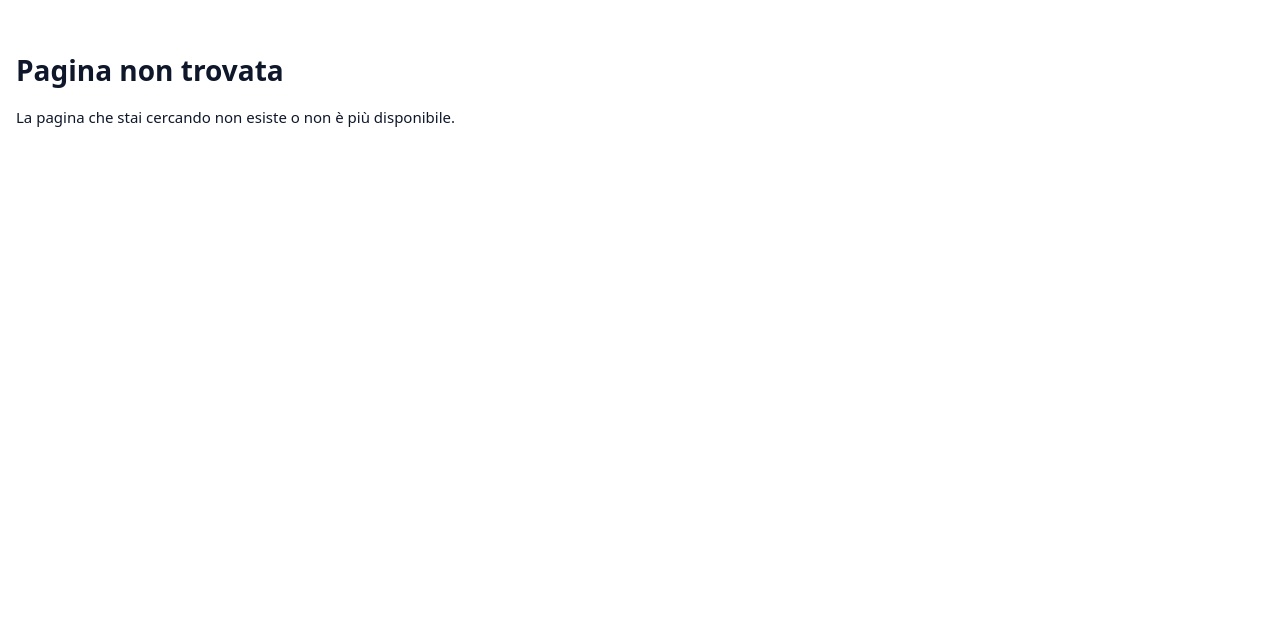
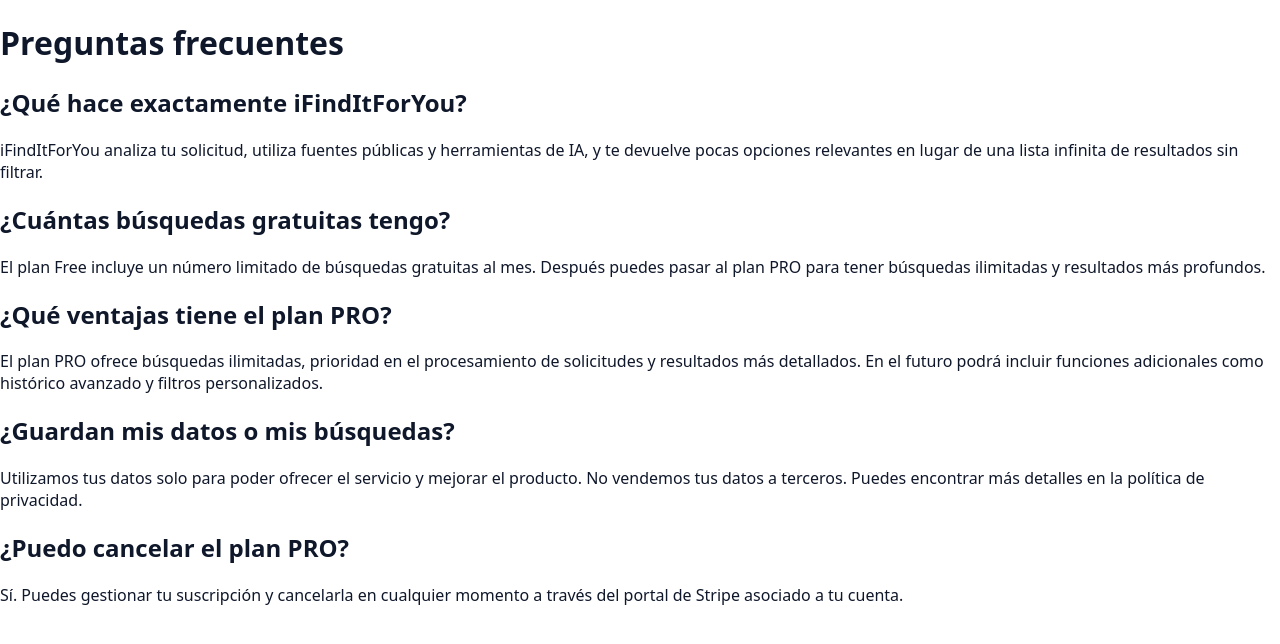
Before and after one commit to mregaz/ifinditforyou-new, a Next.js app: page /es/faq in a window 1280 px wide. Before the commit this address had no page. Shown: the top 644 px of the page. Built offline with nearby package versions, Linux system fonts and the light colour scheme.

Commit message:
Add ES about, FAQ and how-it-works pages

```diff
--- /dev/null
+++ b/app/es/faq/page.tsx
@@ -0,0 +1,79 @@
+import type { Metadata } from "next";
+
+export const metadata: Metadata = {
+  title: "Preguntas frecuentes | iFindItForYou",
+  description:
+    "Respuestas a las preguntas frecuentes sobre cómo funciona iFindItForYou, las búsquedas gratuitas y el plan PRO.",
+};
+
+export default function FaqPageEs() {
+  return (
+    <main className="max-w-4xl mx-auto px-6 py-16 text-slate-900">
+      <h1 className="text-3xl font-bold mb-6">Preguntas frecuentes</h1>
+
+      <section className="space-y-6 text-sm leading-relaxed text-slate-800">
+        <div>
+          <h2 className="text-lg font-semibold">
+            ¿Qué hace exactamente iFindItForYou?
+          </h2>
+          <p>
+            iFindItForYou analiza tu solicitud, utiliza fuentes públicas y
+            herramientas de IA, y te devuelve pocas opciones relevantes en lugar
+            de una lista infinita de resultados sin filtrar.
+          </p>
+        </div>
+
+        <div>
+          <h2 className="text-lg font-semibold">
+            ¿Cuántas búsquedas gratuitas tengo?
+          </h2>
+          <p>
+            El plan Free incluye un número limitado de búsquedas gratuitas al
+            mes. Después puedes pasar al plan PRO para tener búsquedas
+            ilimitadas y resultados más profundos.
+          </p>
+        </div>
+
+        <div>
+          <h2 className="text-lg font-semibold">
+            ¿Qué ventajas tiene el plan PRO?
+          </h2>
+          <p>
+            El plan PRO ofrece búsquedas ilimitadas, prioridad en el
+            procesamiento de solicitudes y resultados más detallados. En el
+            futuro podrá incluir funciones adicionales como histórico avanzado y
+            filtros personalizados.
+          </p>
+        </div>
+
+        <div>
+          <h2 className="text-lg font-semibold">
+            ¿Guardan mis datos o mis búsquedas?
+          </h2>
+          <p>
+            Utilizamos tus datos solo para poder ofrecer el servicio y mejorar
+            el producto. No vendemos tus datos a terceros. Puedes encontrar más
+            detalles en la{" "}
+            <a
+              href="/es/privacy"
+              className="underline text-slate-700 hover:text-slate-900"
+            >
+              política de privacidad
+            </a>
+            .
+          </p>
+        </div>
+
+        <div>
+          <h2 className="text-lg font-semibold">
+            ¿Puedo cancelar el plan PRO?
+          </h2>
+          <p>
+            Sí. Puedes gestionar tu suscripción y cancelarla en cualquier
+            momento a través del portal de Stripe asociado a tu cuenta.
+          </p>
+        </div>
+      </section>
+    </main>
+  );
+}
```
Also changed, not shown: app/es/ about/page.tsx (added, +53 -0 lines), app/es/ how-it-works/page.tsx (added, +61 -0 lines).
